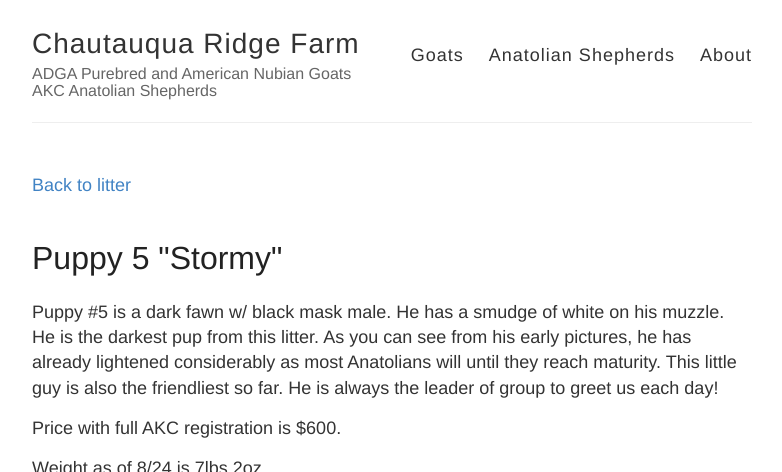
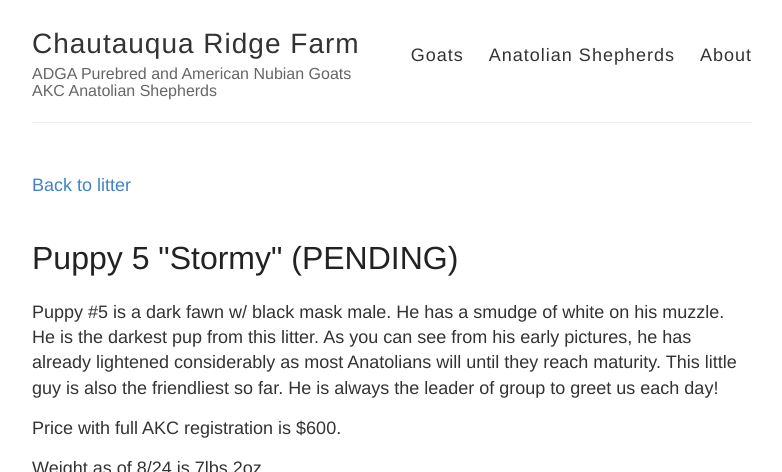
Before and after one commit to shebiki/www.chqridge.com, a Jekyll site: the page built from _anatolianshepherd/angusaspen1/5.md, in a window 1280 px wide and 900 px high, cut to the strip 0-472 px from the top of the window. Shown: the whole strip, without its empty margins (248-1030 px from the left). Built offline with Jekyll 4.4.1, drawn with Linux system fonts in a browser that asks for light colours.

Commit message:
Makes puppy 5 "Stormy" pending.

```diff
--- a/_anatolianshepherd/angusaspen1/5.md
+++ b/_anatolianshepherd/angusaspen1/5.md
@@ -1,6 +1,6 @@
 ---
 layout: dog
-title: Puppy 5 "Stormy"
+title: Puppy 5 "Stormy" (PENDING)
 litter: angusaspen1
 ---
 
```
Also changed, not shown: _anatolianshepherd/angusaspen1.md (+1 -1 lines).
